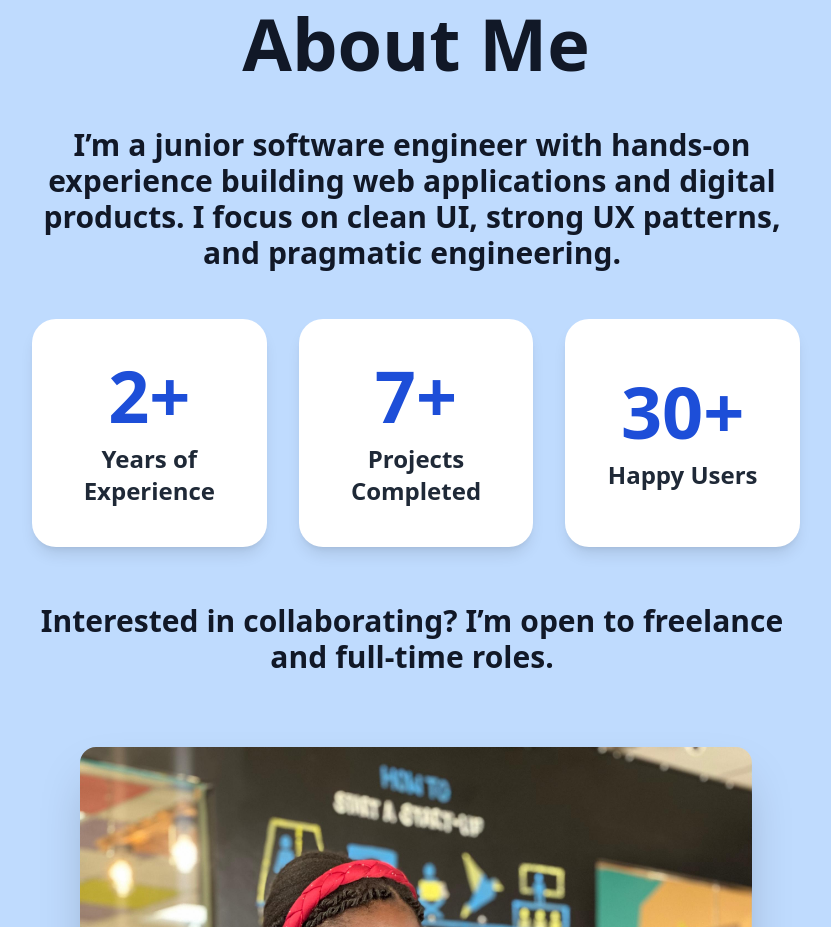
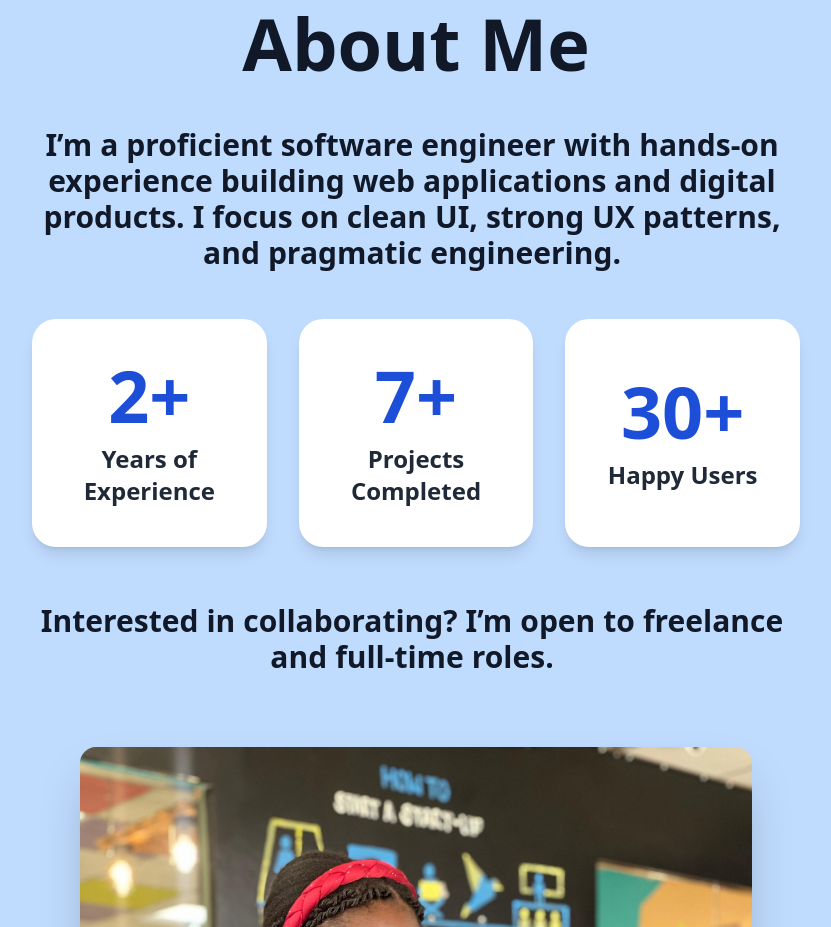
Before and after one commit to Lorna56/my-portifolio, a React (Vite) app: page / in a window 1280 px wide. Shown: the part 1040-1967 px from the top of the page, without its empty margins (224-1055 px from the left). Built offline with nearby package versions, Linux system fonts and the light colour scheme.

Commit message:
Minor changes

```diff
--- a/src/components/About.jsx
+++ b/src/components/About.jsx
@@ -100,7 +100,7 @@ export default function About() {
         <div className="flex flex-col items-center justify-center gap-12">
           <div className="max-w-3xl">
             <AnimatedText
-              text="I’m a junior software engineer with hands-on experience building web applications and digital products. I focus on clean UI, strong UX patterns, and pragmatic engineering."
+              text="I’m a proficient software engineer with hands-on experience building web applications and digital products. I focus on clean UI, strong UX patterns, and pragmatic engineering."
             />
 
             {/* Stats */}
```
